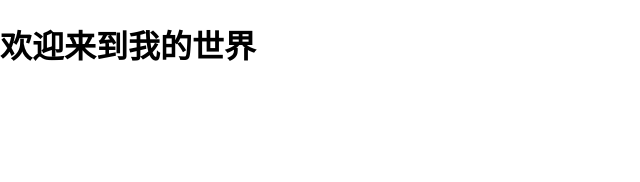
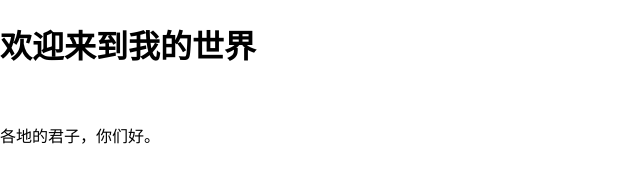
Before and after one commit to linzhao4869/zerozhao-4869, a plain HTML site: page new.html in a window 1280 px wide. Shown: the whole page, without its empty margins (0-640 px from the left). Drawn offline with Linux system fonts and the light colour scheme.

Commit message:
Update new.html

```diff
--- a/new.html
+++ b/new.html
@@ -12,5 +12,6 @@
   </head>
   <body>
     <h1>欢迎来到我的世界</h1>
+    <p>各地的君子，你们好。</p>
   </body>
 </html>
```
